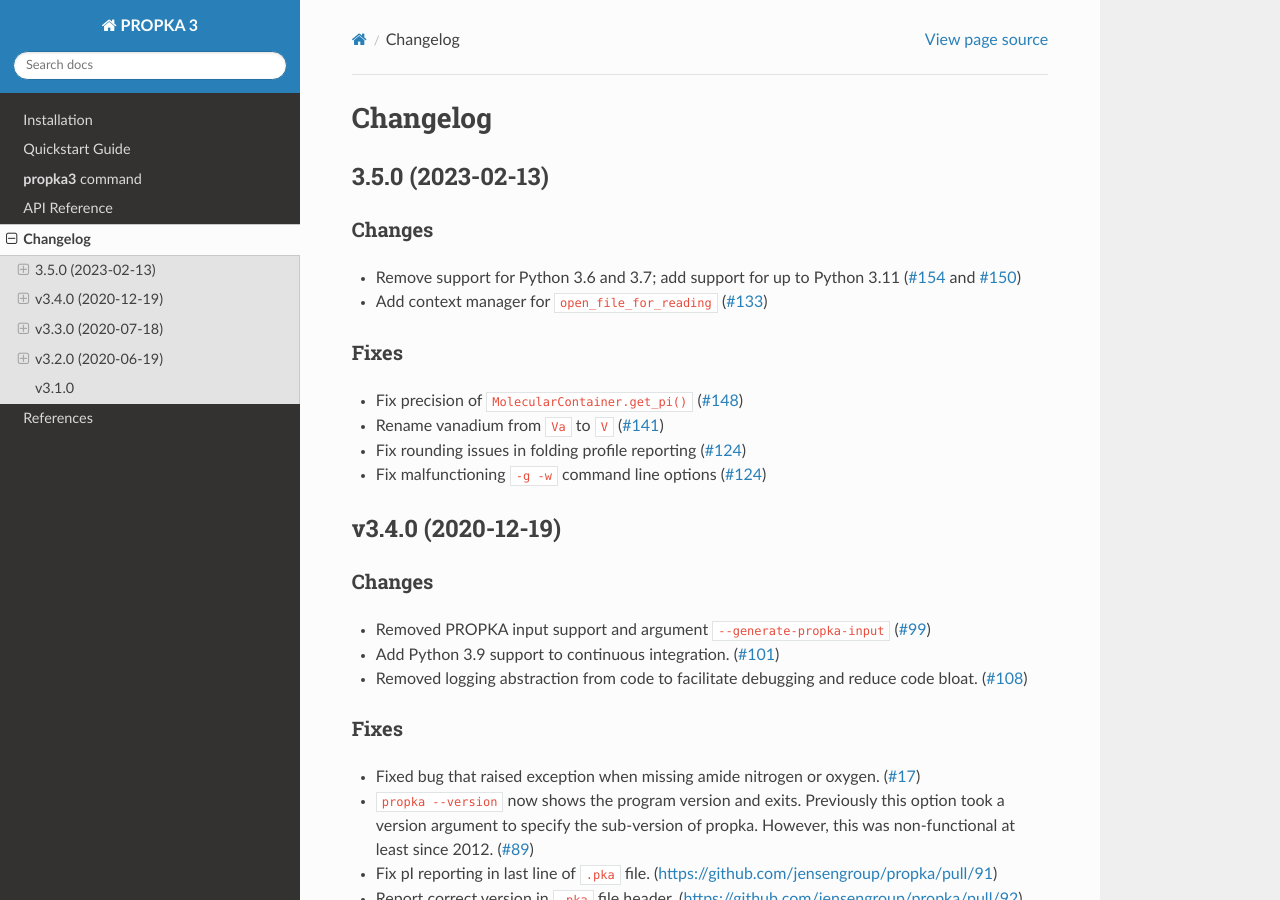
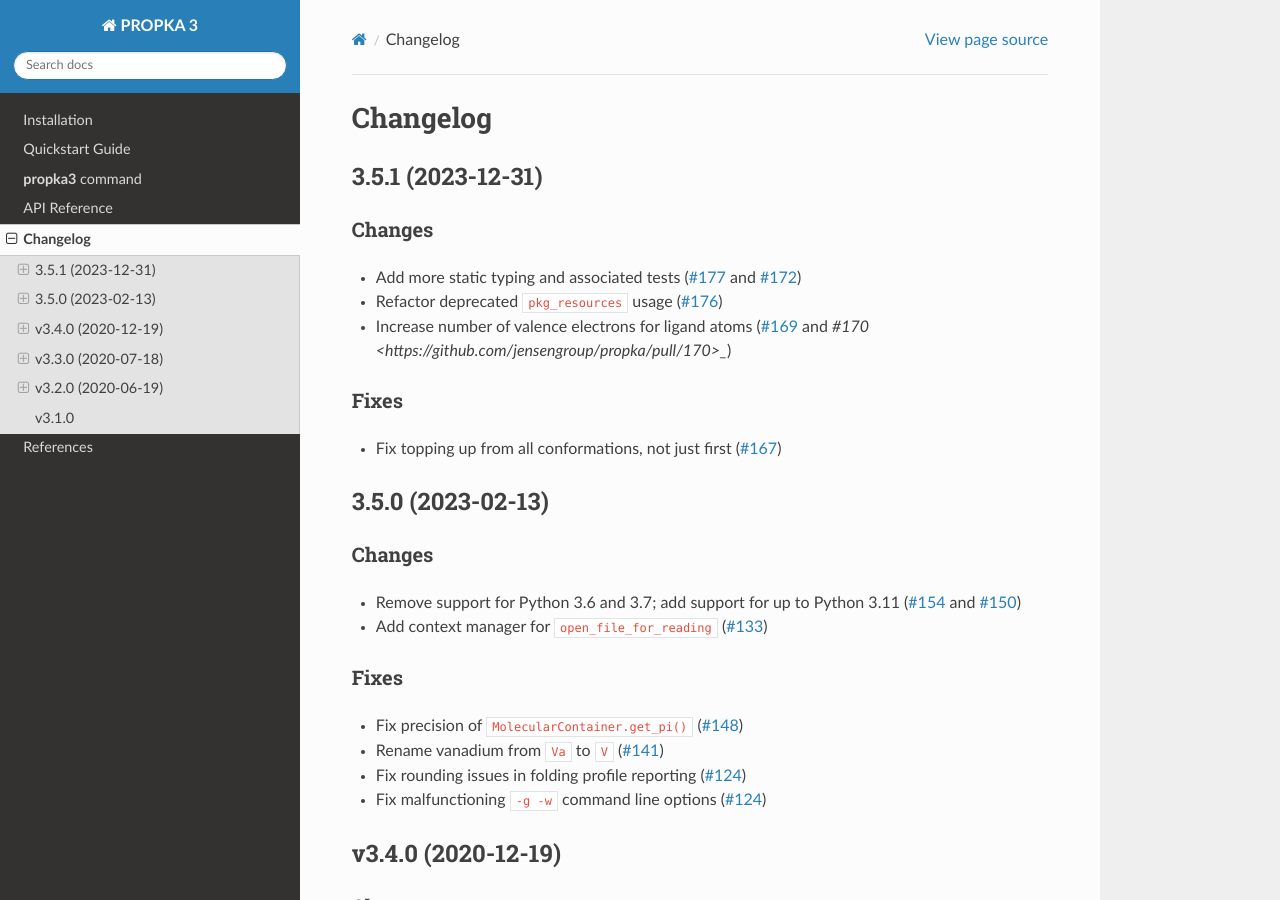
Before and after one commit to jensengroup/propka, a Sphinx documentation site: the page built from docs/source/changelog.rst, in a window 1280 px wide and 900 px high. Built offline with Sphinx 7.4.7 and the Read the Docs theme 2.0.0, drawn with Linux system fonts in a browser that asks for light colours.

Commit message:
Update ChangeLog

```diff
--- a/docs/source/changelog.rst
+++ b/docs/source/changelog.rst
@@ -1,6 +1,23 @@
 *********
 Changelog
 *********
+
+3.5.1 (2023-12-31)
+==================
+
+Changes
+-------
+
+* Add more static typing and associated tests (`#177 <https://github.com/jensengroup/propka/pull/177>`_ and `#172 <https://github.com/jensengroup/propka/pull/172>`_)
+
+* Refactor deprecated ``pkg_resources`` usage (`#176 <https://github.com/jensengroup/propka/pull/176>`_)
+
+* Increase number of valence electrons for ligand atoms (`#169 <https://github.com/jensengroup/propka/pull/169>`_ and `#170 <https://github.com/jensengroup/propka/pull/170>_`)
+
+Fixes
+-----
+
+* Fix topping up from all conformations, not just first (`#167 <https://github.com/jensengroup/propka/pull/167>`_)
 
 3.5.0 (2023-02-13)
 ==================
```
